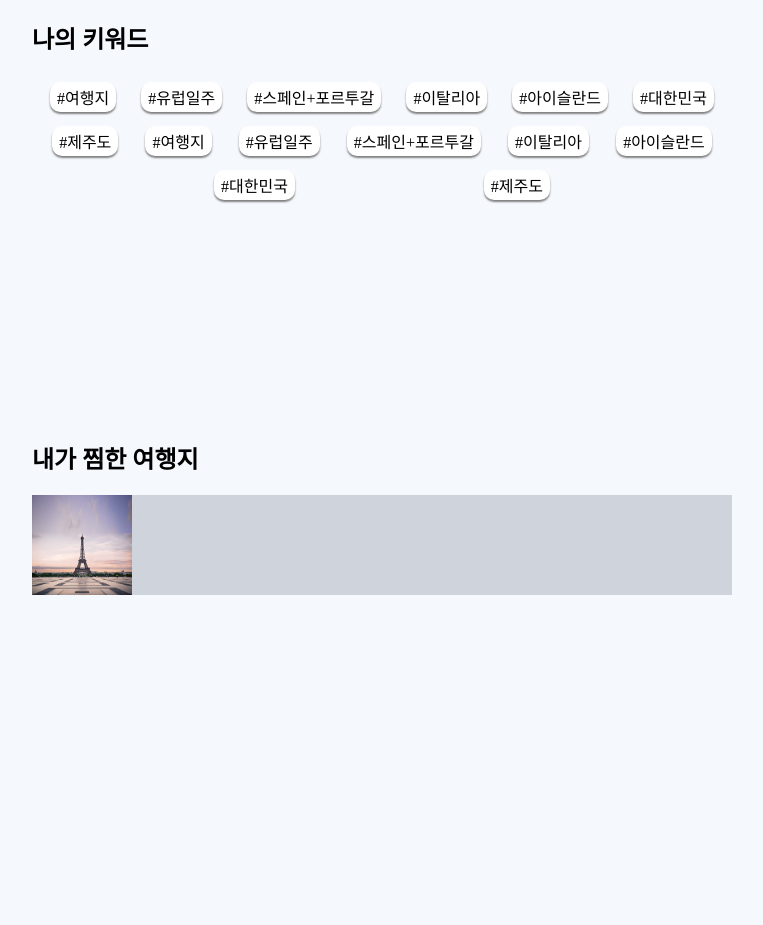
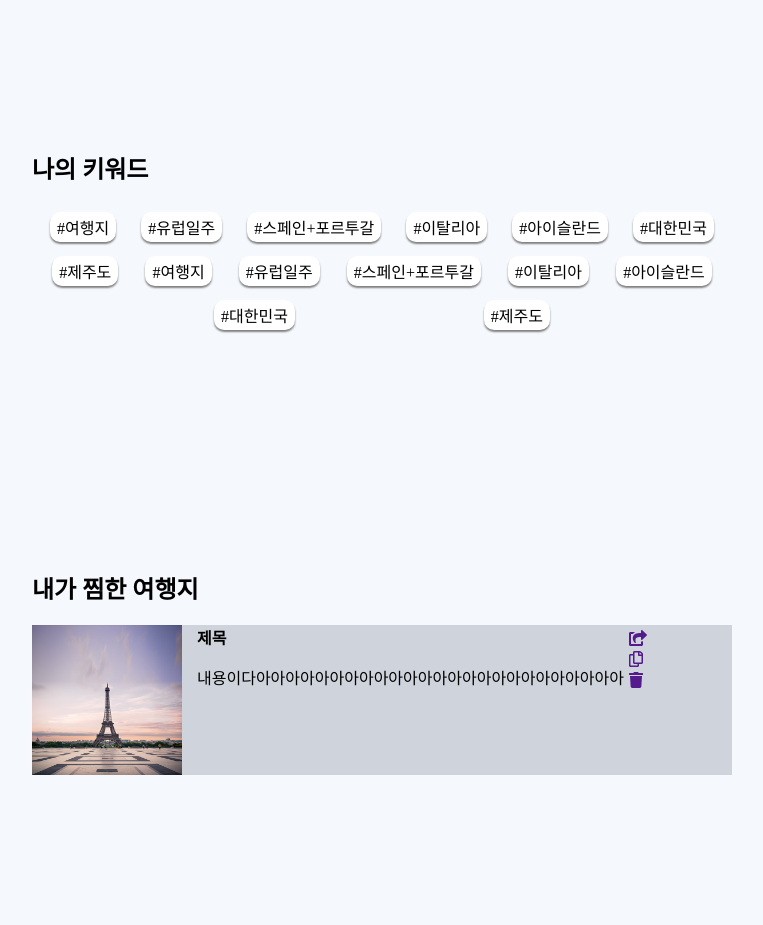
Before and after one commit to heyhyo11/winter_travel, a Django app: page /mypage/ in a window 1280 px wide. Shown: the whole page, without its empty margins (258-1021 px from the left). Before the commit the page ends 595 px from the top, so only its background shows below. Run offline with Django 3.2, Linux system fonts and the light colour scheme; some libraries are stand-ins or nearby versions.

Commit message:
추가 - like-box css 내용

```diff
--- a/static/mypage/css/mypage.css
+++ b/static/mypage/css/mypage.css
@@ -1,5 +1,5 @@
 body {
-    margin: 0;
+    margin: 150px 0;
     background-color: #f5f8fd;
 }
 
@@ -26,14 +26,36 @@ body {
     margin: 7px;
     border-radius: 10px 10px;
     box-shadow: 0 2px 2px 0 gray;
+    cursor: pointer;
 }
 
 #main #my-like #like-box {
+    display: flex;
     background-color: #cfd3dc;
-    height: 100px;
+    height: 150px;
+    /*cursor: pointer;*/
 }
 
-#main #my-like #like-box .like img{
-    width: 100px;
-    height: 100px;
+#main #my-like #like-box:hover {
+    background-color: #a5b8d9;
 }
+
+#main #my-like #like-box img{
+    width: 150px;
+    height: 150px;
+}
+
+#main #my-like #like-box #like-contents{
+    margin-left: 15px;
+}
+
+#main #my-like #like-box #like-contents #like-icon{
+    display: flex;
+    flex-direction: row-reverse;
+}
+
+#main #my-like #like-box #like-icon a{
+    display: flex;
+    margin: 5px;
+    align-content: flex-end;
+}
--- a/templates/mypage/mypage.html
+++ b/templates/mypage/mypage.html
@@ -5,18 +5,17 @@
     <title>MyPage</title>
 
     <link rel="stylesheet" href="/static/mypage/css/mypage.css">
+
+    <script src="https://use.fontawesome.com/releases/v5.2.0/js/all.js"></script>
     <script src="/static/mypage/js/mypage.js"></script>
 
 </head>
 <body>
 <div id="main">
-    <nav>
-
-    </nav>
     <div id="my-keyword">
         <h2>나의 키워드</h2>
         <div id="tag-box">
-            <div class="tag">
+            <div class="tag" onclick="location.href=''">
                 #여행지
             </div>
             <div class="tag">
@@ -59,24 +58,29 @@
                 #제주도
             </div>
         </div>
-
-
     </div>
     <div id="my-like">
         <h2>내가 찜한 여행지</h2>
-        <div id="like-box">
-            <div class="like">
-                <img src="/static/mypage/image/eurp.jpg"/>
-                <div class="like-contents">
-
-                </div>
+        <div id="like-box" onclick="location.href=''">
+            <img src="/static/mypage/image/eurp.jpg"/>
+            <div id="like-contents">
+                <a><strong>제목</strong></a>
+                <p>내용이다아아아아아아아아아아아아아아아아아아아아아아아아아</p>
             </div>
-
+            <div id="like-icon">
+                <a href="">
+                    <i class="fas fa-share-square"></i>
+                </a>
+                <a href="">
+                    <i class="far fa-copy"></i>
+                </a>
+                <a href="">
+                    <i class="fas fa-trash"></i>
+                </a>
+            </div>
         </div>
 
-
     </div>
-
 </div>
 </body>
 </html>
```
